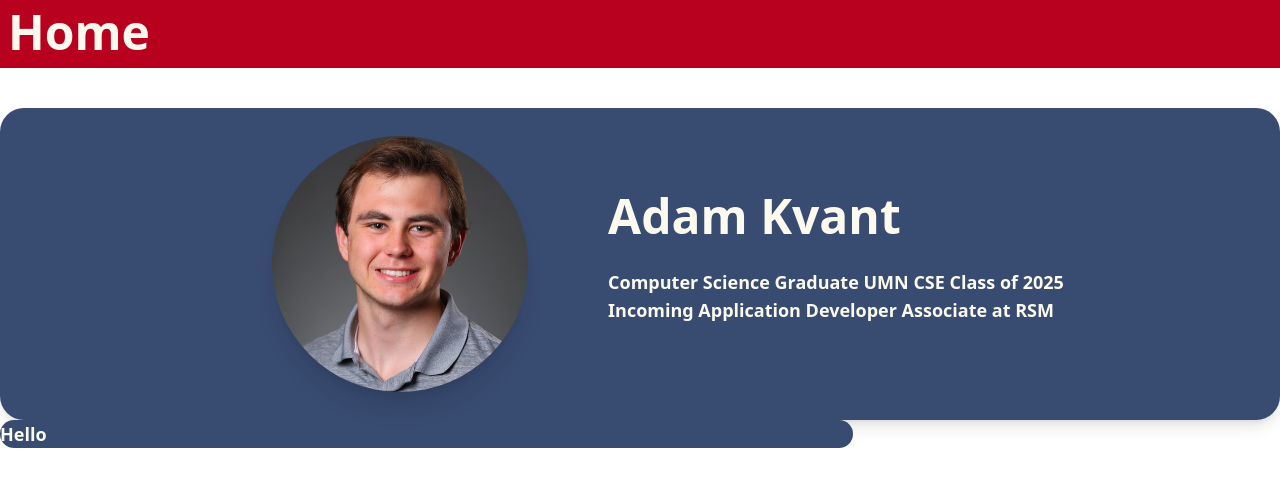
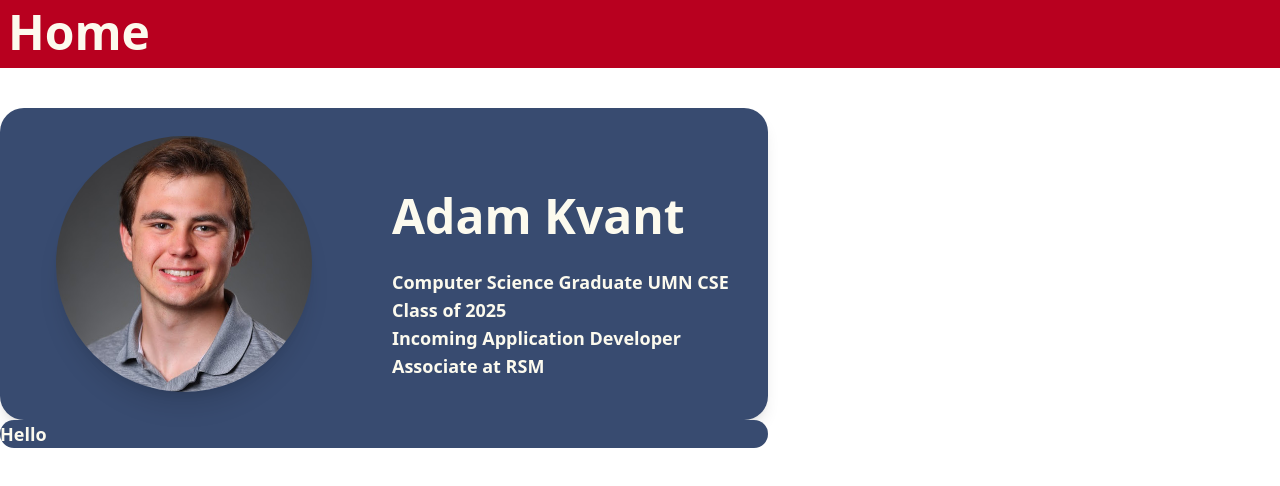
Before and after one commit to AdamKvant/AdamKvantSite, a SvelteKit app in the folder AdamKvantSite/: page / in a window 1280 px wide. Shown: the top 486 px of the page. Built offline with nearby package versions, Linux system fonts and the light colour scheme.

Commit message:
fixed some formatting

```diff
--- a/AdamKvantSite/src/app.css
+++ b/AdamKvantSite/src/app.css
@@ -36,5 +36,5 @@
 }
 
 .Card {
-    @apply w-2/3 bg-[#384B70] rounded-3xl text-[#FCFAEE] font-semibold text-lg
+    @apply sm:w-3/5 w-2/5 bg-[#384B70] rounded-3xl text-[#FCFAEE] font-semibold text-lg
 }
--- a/AdamKvantSite/src/routes/+page.svelte
+++ b/AdamKvantSite/src/routes/+page.svelte
@@ -1,5 +1,4 @@
 <script>
-	import { server_loads } from './../../.svelte-kit/generated/client-optimized/app.js';
     import { onMount } from 'svelte';
 
     onMount(() => {
@@ -8,10 +7,10 @@
   </script>
 
   <!-- Body -->
-<div class="flex flex-col items-center gap-3 min-h-full sm:w-2/3 lg:w-1/3">
+<div class="flex flex-col items-center gap-3 min-h-full">
 
   <!-- Intro -->
-  <div class="Intro" id="Intro">
+  <div class="Card Intro" id="Intro">
       <img src="/images/Headshot.jpg" alt="Adam Kvant Headshot" class="headshot">
     <div class="flex flex-col w-4/5 sm:w-full">
       <h1 class="Name">Adam Kvant</h1>
```
